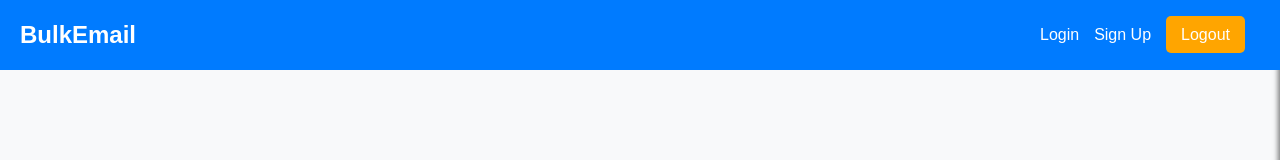
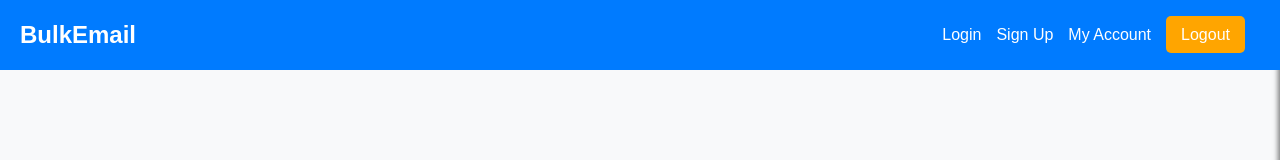
Before and after one commit to ramesh02001/newbulkemailfrontend, a React (Create React App) app: page /login in a window 1280 px wide. Shown: the top 160 px of the page. Built offline with nearby package versions, Linux system fonts and the light colour scheme.

Commit message:
Update Header.js

```diff
--- a/src/components/Header.js
+++ b/src/components/Header.js
@@ -30,11 +30,11 @@ function Header() {
                     {/* <p className='navbar-link'><Link to='/contact'>Contacts</Link></p> */}
                     <p className='navbar-link'><Link exact to='/login'>Login</Link></p>
                     <p className='navbar-link'><Link to='/signup'>Sign Up</Link></p>
-                    {/* <p className='navbar-link'><Link to='/account'>My Account</Link></p>*/}
-                    {/*<p className='navbar-link'><Link to='/adduser'>Add User</Link></p>*/}
-                   {/*<p className='navbar-link'><Link to='/edit/:id'>Edit</Link></p>*/}
+                     <p className='navbar-link'><Link to='/account'>My Account</Link></p>
+                    {/* <p className='navbar-link'><Link to='/adduser'>Add User</Link></p>
+                    {/*<p className='navbar-link'><Link to='/edit/:id'>Edit</Link></p>*/}
                     {/* <p className='navbar-link'><Link to='/forgot-password'>Forgot Password</Link></p>
-                     {/*<p className='navbar-link'><Link to='/reset-password/:token'>Reset Password</Link></p> */}
+                     <p className='navbar-link'><Link to='/reset-password/:token'>Reset Password</Link></p> */}
                     <p className='navbar-link'>  <Link onClick={handleLogout} className='navbar-btn btn-logout'>Logout</Link></p>
                 </div>
                 <div onClick={showNavbar} className='navbar-menu-toggle'>
```
